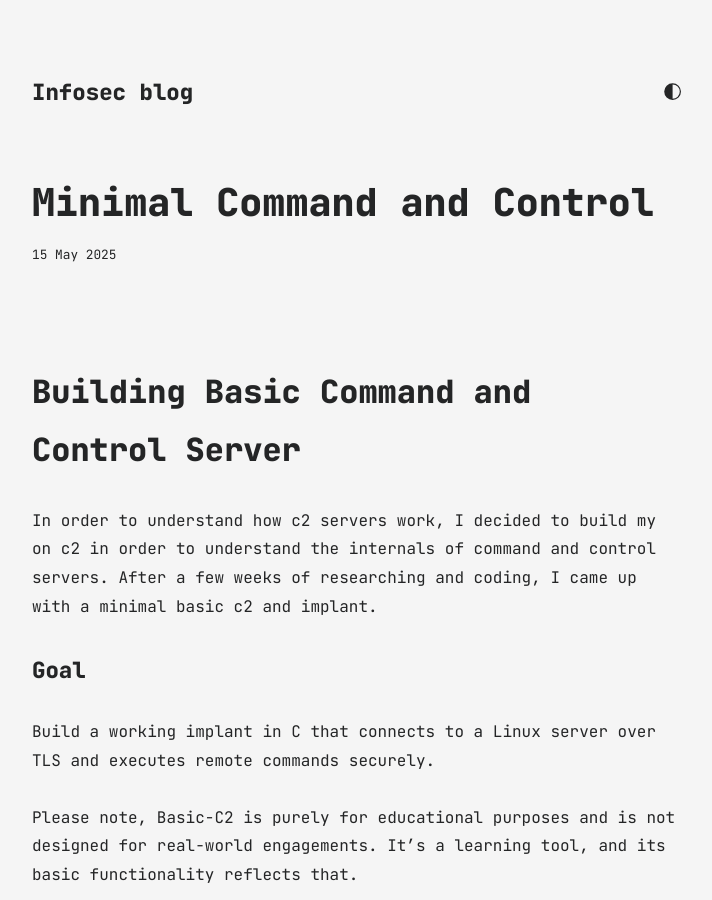
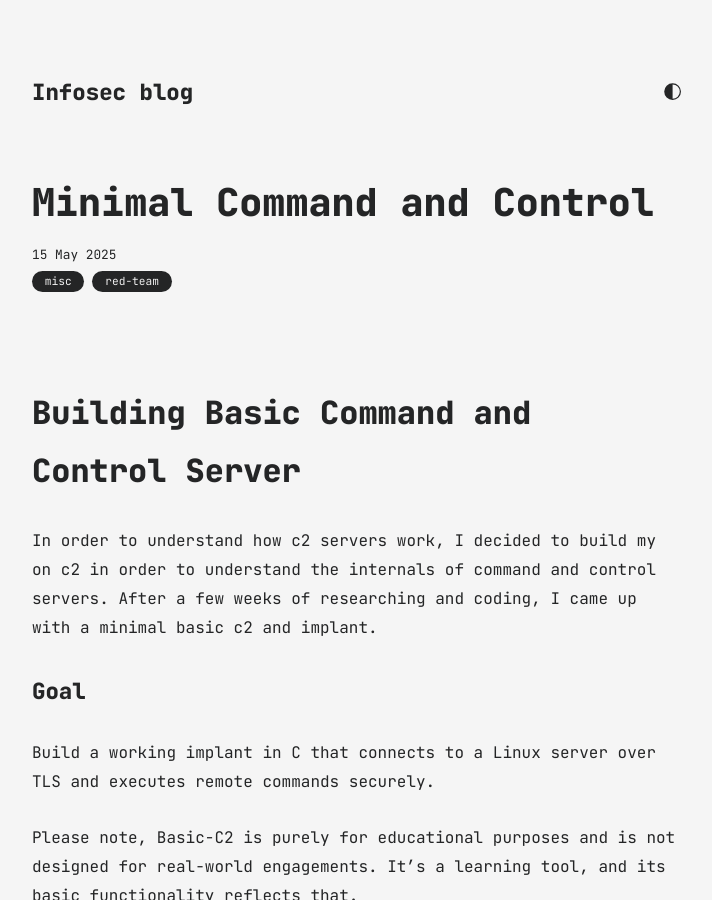
Before and after one commit to nkatekotibane/nkatekotibane.github.io, a Jekyll site: the page built from all_collections/_posts/2025-05-15-basic-c2.md, in a window 1280 px wide and 900 px high. Shown: the whole window, without its empty margins (283-995 px from the left). Built offline with Jekyll 4.4.1, drawn with Linux system fonts in a browser that asks for light colours.

Commit message:
update post about c2

```diff
--- a/all_collections/_posts/2025-05-15-basic-c2.md
+++ b/all_collections/_posts/2025-05-15-basic-c2.md
@@ -2,7 +2,7 @@
 layout: post
 title: Minimal Command and Control
 date: 2025-05-15
-categories:
+categories: [misc, red-team]
 ---
 # Building Basic Command and Control Server
 
```
